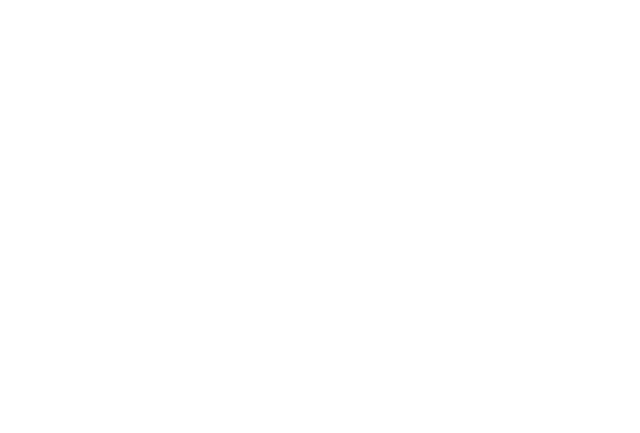
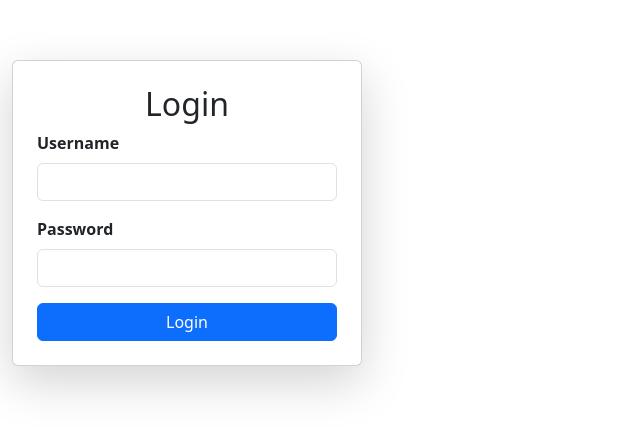
Before and after one commit to sandaru-sdm/npp-ui, a React (Vite) app: page / in a window 1280 px wide. Before the commit this address had no page. Shown: the part 179-612 px from the top of the page, without its empty margins (0-640 px from the left). Built offline with nearby package versions, Linux system fonts and the light colour scheme.

Commit message:
create login request using axios

```diff
--- a/src/App.jsx
+++ b/src/App.jsx
@@ -1,14 +1,17 @@
 import { BrowserRouter as Router, Routes, Route } from "react-router-dom";
 import Login from "./pages/Login";
+import Dashboard from "./pages/Dashboard";
 
 function App() {
   return (
     <Router>
       <Routes>
+        <Route path="/" element={<Login />} />
         <Route path="/login" element={<Login />} />
+        <Route path="/dashboard" element={<Dashboard />} />
       </Routes>
     </Router>
-  )
+  );
 }
 
-export default App
+export default App;
--- /dev/null
+++ b/src/pages/Dashboard.jsx
@@ -0,0 +1,9 @@
+import React from 'react'
+
+function Dashboard() {
+  return (
+    <div>Dashboard</div>
+  )
+}
+
+export default Dashboard;
--- a/src/pages/Login.jsx
+++ b/src/pages/Login.jsx
@@ -1,31 +1,100 @@
-import React from 'react';
-import 'bootstrap/dist/css/bootstrap.min.css';
+import { useState } from "react";
+import axios from "axios";
+import { useNavigate } from "react-router-dom";
+import "admin-lte/dist/css/adminlte.min.css";
+import "bootstrap/dist/css/bootstrap.min.css";
+import "bootstrap/dist/js/bootstrap.bundle.min.js";
+import "admin-lte/dist/js/adminlte.min.js";
+import "bootstrap-icons/font/bootstrap-icons.css";
 
 function Login() {
+  const [username, setUsername] = useState("");
+  const [password, setPassword] = useState("");
+  const [error, setError] = useState("");
+  const [loading, setLoading] = useState(false);
+  const navigate = useNavigate();
+
+  const handleLogin = async (e) => {
+    e.preventDefault();
+
+    setLoading(true);
+    setError("");
+
+    const apiBaseUrl = import.meta.env.VITE_API_BASE_URL;
+
+    console.log("Username:", username);
+    console.log("Password:", password);
+
+    try {
+      const response = await axios.post(`${apiBaseUrl}/auth/login`, {
+        username,
+        password,
+      });
+
+      console.log("API Response:", response.data);
+
+      if (!response.data || !response.data.token) {
+        throw new Error("Invalid API response");
+      }
+
+      localStorage.setItem("username", response.data.username);
+      localStorage.setItem("token", response.data.token);
+      localStorage.setItem("role", response.data.userRole);
+      navigate("/dashboard");
+    } catch (err) {
+      console.error("Login Error:", err);
+
+      let errorMessage = "An error occurred. Please try again.";
+
+      if (err.response) {
+        console.log("Error Response Data:", err.response.data);
+        errorMessage = err.response.data?.message || errorMessage;
+      }
+
+      setError(errorMessage);
+    } finally {
+      setLoading(false);
+    }
+  };
+
   return (
-    <div className="container d-flex justify-content-center align-items-center vh-100">
-      <div className="card p-4" style={{ width: '24rem' }}>
-        <h3 className="text-center mb-4">Login</h3>
-        <form>
+    <div className="d-flex container justify-content-center align-items-center min-vh-100">
+      <div
+        className="card p-4 shadow-lg"
+        style={{ minWidth: "350px", maxWidth: "400px" }}
+      >
+        <h2 className="text-center">Login</h2>
+        {error && <div className="alert alert-danger">{error}</div>}
+        <form onSubmit={handleLogin}>
           <div className="mb-3">
-            <label htmlFor="email" className="form-label">Email address</label>
+            <label className="form-label">Username</label>
             <input
               type="email"
               className="form-control"
-              id="email"
-              placeholder="Enter your email"
+              value={username}
+              onChange={(e) => setUsername(e.target.value)}
+              required
+              disabled={loading}
             />
           </div>
           <div className="mb-3">
-            <label htmlFor="password" className="form-label">Password</label>
+            <label className="form-label">Password</label>
             <input
               type="password"
               className="form-control"
-              id="password"
-              placeholder="Enter your password"
+              value={password}
+              onChange={(e) => setPassword(e.target.value)}
+              required
+              disabled={loading}
             />
           </div>
-          <button type="submit" className="btn btn-primary w-100">Login</button>
+          <button
+            type="submit"
+            className="btn btn-primary w-100"
+            disabled={loading}
+          >
+            {loading ? "Logging in..." : "Login"}
+          </button>
         </form>
       </div>
     </div>
```
Also changed, not shown: 1 other file (tests, documents, lock files or other folders).
